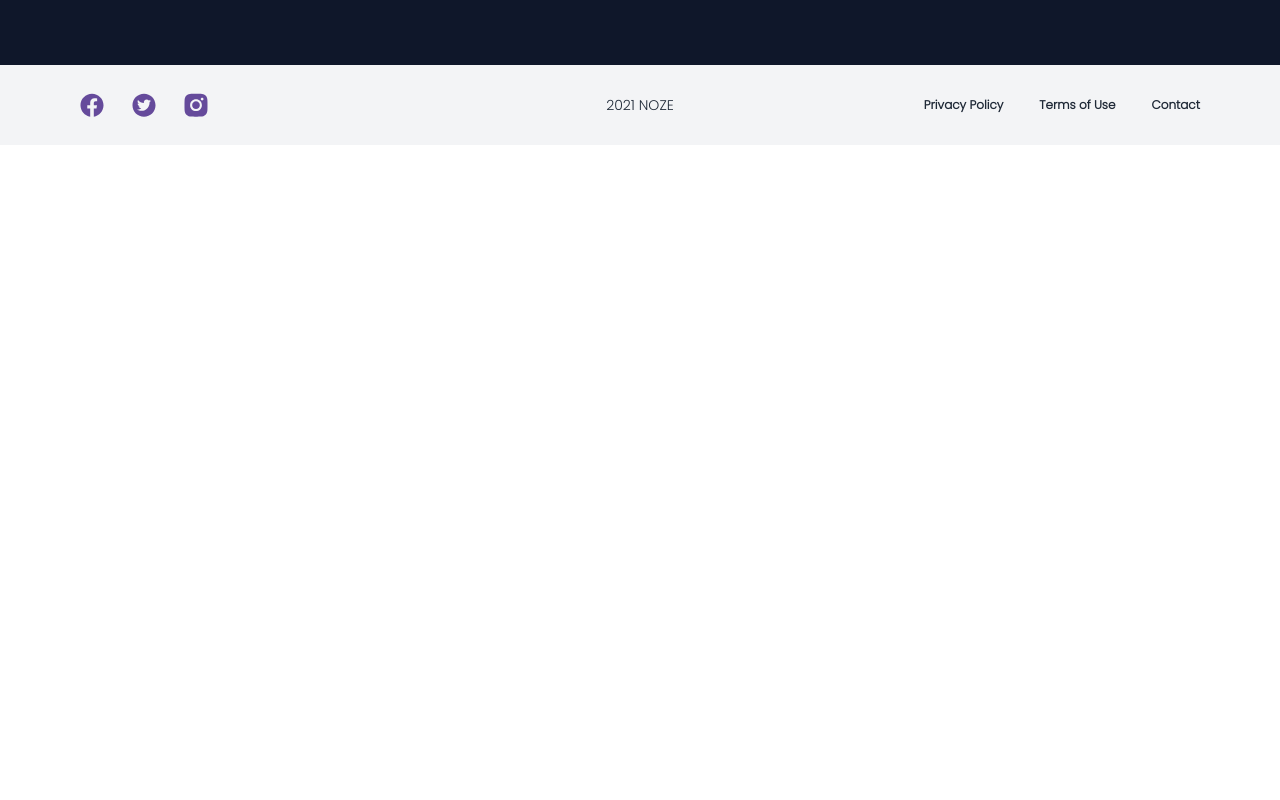
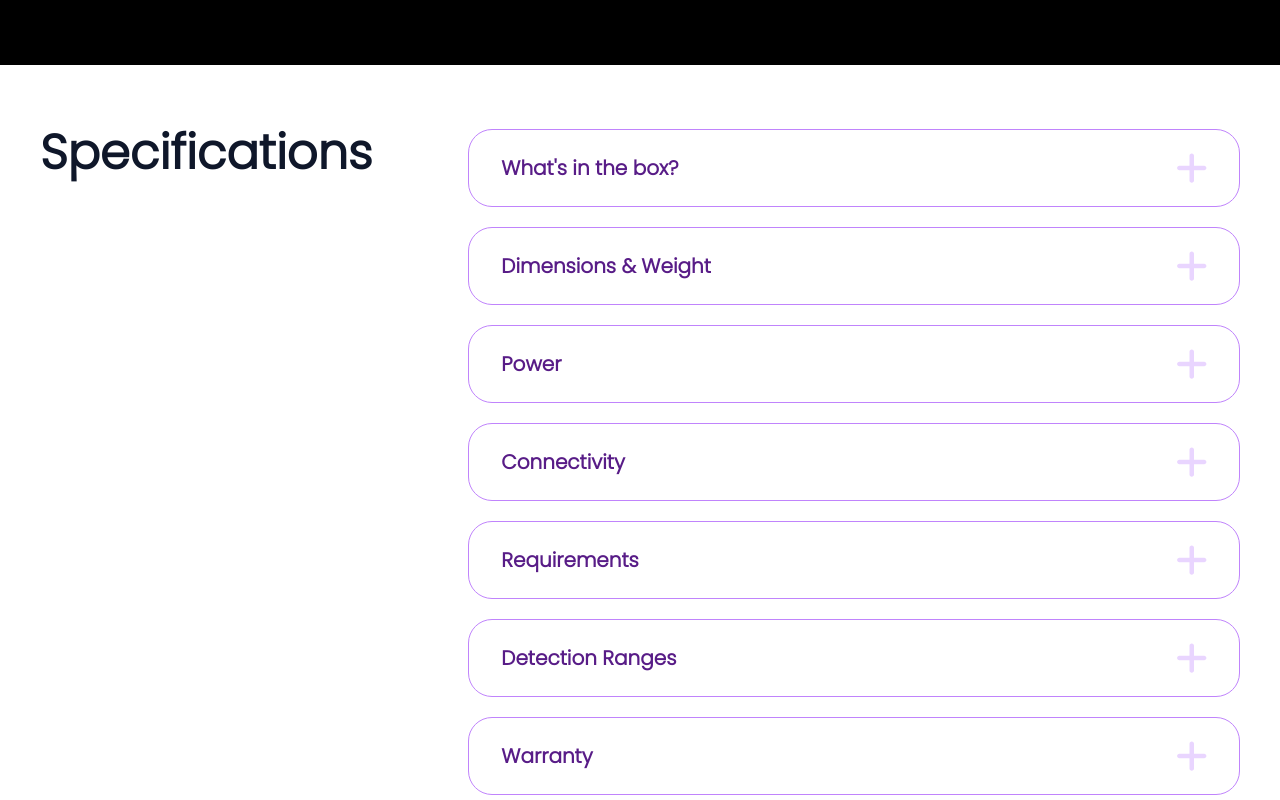
Before and after one commit to Avi-s-Work/noze, a Next.js app: page /specs in a window 1280 px wide. Shown: the part 800-1600 px from the top of the page. Before the commit the page ends 945 px from the top, so only its background shows below. Built offline with nearby package versions, Linux system fonts and the light colour scheme.

Commit message:
specs_numbers

```diff
--- a/components/faqs.js
+++ b/components/faqs.js
@@ -19,10 +19,10 @@ export default function Faqs({ faqs }) {
         {data.map((faq, key) => (
           <div
             key={faq.id}
-            className="collapse border border-purple-400 bg-base-100 rounded-3xl hover:shadow-xl hover:border-purple-900 mb-6"
+            className="collapse border border-purple-400 bg-base-100 rounded-3xl hover:shadow-xl hover:border-purple-900 mb-5"
           >
             <input type="checkbox" />
-            <div className="collapse-title flex justify-between items-center text-xl px-8 py-6">
+            <div className="collapse-title flex justify-between items-center text-xl px-8 py-5">
               <span className="font-bold text-purple-900">{faq.question}</span>
               <FontAwesomeIcon
                 className="text-purple-200 text-4xl"
--- a/pages/faqsnav.js
+++ b/pages/faqsnav.js
@@ -20,10 +20,10 @@ export default function Faqsnav({ faqs }) {
         {data.map((faq, key) => (
           <div
             key={faq.id}
-            className="collapse border border-purple-400 bg-base-100 rounded-3xl hover:shadow-xl hover:border-purple-900 mb-6"
+            className="collapse border border-purple-400 bg-base-100 rounded-3xl hover:shadow-xl hover:border-purple-900 mb-5"
           >
             <input type="checkbox" />
-            <div className="collapse-title flex justify-between items-center text-xl px-8 py-6">
+            <div className="collapse-title flex justify-between items-center text-xl px-8 py-5">
               <span className="font-bold text-purple-900">{faq.question}</span>
               <FontAwesomeIcon
                 className="text-purple-200 text-4xl"
--- a/pages/specs.js
+++ b/pages/specs.js
@@ -1,8 +1,70 @@
+import { FontAwesomeIcon } from "@fortawesome/react-fontawesome";
+import { faPlus } from "@fortawesome/free-solid-svg-icons";
+import useSWR from "swr";
+import Image from "next/image";
 import Footer from "../components/footer";
-export default function Making() {
+
+const fetcher = (...args) => fetch(...args).then((res) => res.json());
+
+export default function Specs() {
+  const { data, error } = useSWR("/specs.json", fetcher);
+
+  if (error) return <div>Failed to load</div>;
+  if (!data) return <div>Loading...</div>;
+
   return (
     <>
-      <div className="bg-slate-900 h-screen w-full flex items-center"></div>
+      <div
+        style={{ backgroundColor: "#000000" }}
+        className="h-screen w-full flex items-center justify-center"
+      >
+        <Image src="/images/specs.png" alt="Noze" width="640" height="468" />
+      </div>
+      <div className="px-10 pt-16 pb-28 flex items-start gap-24">
+        <div>
+          <h1 className="pb-12 text-5xl text-slate-900 font-bold text-center">
+            Specifications
+          </h1>
+        </div>
+        <div className="w-full">
+          {data.map((spec, key) => (
+            <div
+              key={spec.id}
+              className="collapse border border-purple-400 bg-base-100 rounded-3xl hover:shadow-xl hover:border-purple-900 mb-5"
+            >
+              <input type="checkbox" />
+              <div className="collapse-title flex justify-between items-center text-xl px-8 py-5">
+                <span className="font-bold text-purple-900">{spec.title}</span>
+                <FontAwesomeIcon
+                  className="text-purple-200 text-4xl"
+                  icon={faPlus}
+                />
+              </div>
+              <div className="collapse-content px-8">
+                <p className="pt-4 pb-2 text-lg text-gray-500">
+                  {spec.specOne} <br />
+                  {spec.specTwo} <br />
+                  {spec.specThree} <br />
+                  {spec.specFour} <br />
+                  {spec.specFive} <br />
+                  {spec.specSix} <br />
+                  {spec.specSeven} <br />
+                  {spec.specEight} <br />
+                  {spec.specNine} <br />
+                  {spec.specTen} <br />
+                  {spec.specEleven} <br />
+                  {spec.specTwelve}
+                </p>
+                {spec.note ? (
+                  <p className="pt-6 pb-2 text-lg text-gray-500">{spec.note}</p>
+                ) : (
+                  <div></div>
+                )}
+              </div>
+            </div>
+          ))}
+        </div>
+      </div>
       <Footer />
     </>
   );
--- /dev/null
+++ b/public/specs.json
@@ -0,0 +1,59 @@
+[
+  {
+    "id": "0",
+    "title": "What's in the box?",
+    "specOne": "Quick Start Guide",
+    "specTwo": "Quick Start Guide",
+    "specThree": "Quick Start Guide",
+    "specFour": "Quick Start Guide"
+  },
+  {
+    "id": "1",
+    "title": "Dimensions & Weight",
+    "specOne": "Quick Start Guide",
+    "specTwo": "Quick Start Guide",
+    "specThree": "Quick Start Guide",
+    "specFour": "Quick Start Guide"
+  },
+  {
+    "id": "2",
+    "title": "Power",
+    "specOne": "Quick Start Guide",
+    "specTwo": "Quick Start Guide"
+  },
+  {
+    "id": "3",
+    "title": "Connectivity",
+    "specOne": "Quick Start Guide",
+    "specTwo": "Quick Start Guide"
+  },
+  {
+    "id": "4",
+    "title": "Requirements",
+    "specOne": "Quick Start Guide",
+    "specTwo": "Quick Start Guide",
+    "specThree": "Quick Start Guide",
+    "specFour": "Quick Start Guide"
+  },
+  {
+    "id": "5",
+    "title": "Detection Ranges",
+    "specOne": "Quick Start Guide",
+    "specTwo": "Quick Start Guide",
+    "specThree": "Quick Start Guide",
+    "specFour": "Quick Start Guide",
+    "specFive": "Quick Start Guide",
+    "specSix": "Quick Start Guide",
+    "specSeven": "Quick Start Guide",
+    "specEight": "Quick Start Guide",
+    "specNine": "Quick Start Guide",
+    "specTen": "Quick Start Guide",
+    "specEleven": "Quick Start Guide",
+    "specTwelve": "Quick Start Guide"
+  },
+  {
+    "id": "6",
+    "title": "Warranty",
+    "specOne": "Quick Start Guide"
+  }
+]
```
Also changed, not shown: public/images/specs.png (added).
